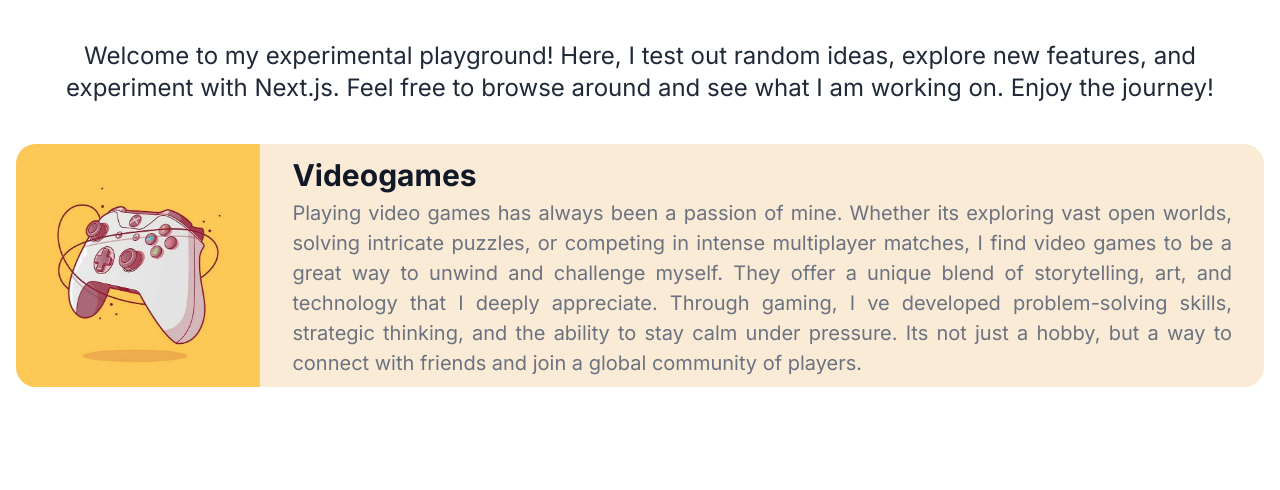
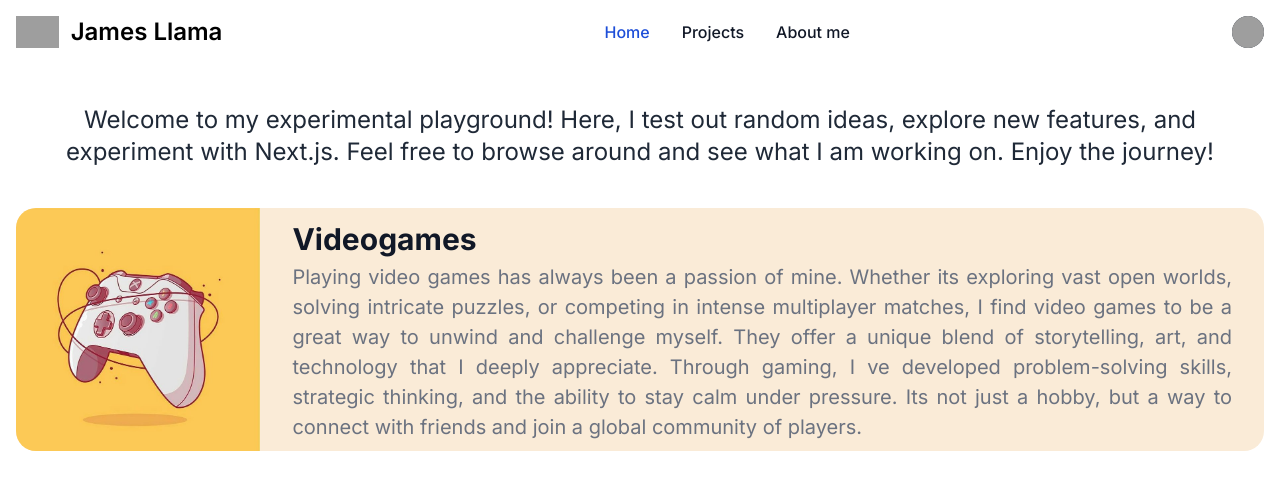
Before and after one commit to Hustini/random-stuff-nextjs, a Next.js app: page / in a window 1280 px wide. Shown: the top 490 px of the page. Built offline with nearby package versions, Linux system fonts and the light colour scheme; grey boxes are pictures that could not be loaded.

Commit message:
added a navbar

```diff
--- /dev/null
+++ b/app/compontents/NavBar.tsx
@@ -0,0 +1,84 @@
+import React from "react";
+import Image from 'next/image';
+
+
+const navBar = () => {
+    return (
+        <nav className="bg-white border-gray-200">
+            <div className="max-w-screen-xl flex flex-wrap items-center justify-between mx-auto p-4">
+                <a href="" className="flex items-center space-x-3 rtl:space-x-reverse">
+                    <img src="https://flowbite.com/docs/images/logo.svg" className="h-8" alt="Flowbite Logo"/>
+                    <span
+                        className="self-center text-2xl font-semibold whitespace-nowrap ">James Llama</span>
+                </a>
+                <div className="flex items-center md:order-2 space-x-3 md:space-x-0 rtl:space-x-reverse">
+                    <button type="button"
+                            className="flex text-sm bg-gray-800 rounded-full md:me-0 focus:ring-4 focus:ring-gray-300 "
+                            id="user-menu-button" aria-expanded="false" data-dropdown-toggle="user-dropdown"
+                            data-dropdown-placement="bottom">
+                        <span className="sr-only">Open user menu</span>
+                        <Image className="w-8 h-8 rounded-full" src="/img/me.png" alt="games" width={32} height={32}/>
+                    </button>
+                    <div
+                        className="z-50 hidden my-4 text-base list-none bg-white divide-y divide-gray-100 rounded-lg shadow"
+                        id="user-dropdown">
+                        <div className="px-4 py-3">
+                            <span className="block text-sm text-gray-900">James Llama</span>
+                            <span
+                                className="block text-sm  text-gray-500 truncate">name@flowbite.com</span>
+                        </div>
+                        <ul className="py-2" aria-labelledby="user-menu-button">
+                            <li>
+                                <a href="#"
+                                   className="block px-4 py-2 text-sm text-gray-700 hover:bg-gray-100">Dashboard</a>
+                            </li>
+                            <li>
+                                <a href="#"
+                                   className="block px-4 py-2 text-sm text-gray-700 hover:bg-gray-100">Settings</a>
+                            </li>
+                            <li>
+                                <a href="#"
+                                   className="block px-4 py-2 text-sm text-gray-700 hover:bg-gray-100">Earnings</a>
+                            </li>
+                            <li>
+                                <a href="#"
+                                   className="block px-4 py-2 text-sm text-gray-700 hover:bg-gray-100">Sign
+                                    out</a>
+                            </li>
+                        </ul>
+                    </div>
+                    <button data-collapse-toggle="navbar-user" type="button"
+                            className="inline-flex items-center p-2 w-10 h-10 justify-center text-sm text-gray-500 rounded-lg md:hidden hover:bg-gray-100 focus:outline-none focus:ring-2 focus:ring-gray-200"
+                            aria-controls="navbar-user" aria-expanded="false">
+                        <span className="sr-only">Open main menu</span>
+                        <svg className="w-5 h-5" aria-hidden="true" xmlns="http://www.w3.org/2000/svg" fill="none"
+                             viewBox="0 0 17 14">
+                            <path stroke="currentColor" stroke-linecap="round" stroke-linejoin="round" stroke-width="2"
+                                  d="M1 1h15M1 7h15M1 13h15"/>
+                        </svg>
+                    </button>
+                </div>
+                <div className="items-center justify-between hidden w-full md:flex md:w-auto md:order-1"
+                     id="navbar-user">
+                    <ul className="flex flex-col font-medium p-4 md:p-0 mt-4 border border-gray-100 rounded-lg bg-gray-50 md:space-x-8 rtl:space-x-reverse md:flex-row md:mt-0 md:border-0 md:bg-white">
+                        <li>
+                            <a href="#"
+                               className="block py-2 px-3 text-white bg-blue-700 rounded md:bg-transparent md:text-blue-700 md:p-0"
+                               aria-current="page">Home</a>
+                        </li>
+                        <li>
+                            <a href="#"
+                               className="block py-2 px-3 text-gray-900 rounded hover:bg-gray-100 md:hover:bg-transparent md:hover:text-blue-700 md:p-0">Projects</a>
+                        </li>
+                        <li>
+                            <a href="#"
+                               className="block py-2 px-3 text-gray-900 rounded hover:bg-gray-100 md:hover:bg-transparent md:hover:text-blue-700 md:p-0">About me</a>
+                        </li>
+                    </ul>
+                </div>
+            </div>
+        </nav>
+    );
+}
+
+export default navBar
--- a/app/page.tsx
+++ b/app/page.tsx
@@ -4,6 +4,7 @@
 export default function Home() {
   return (
     <main>
+        <NavBar />
         <h1 className='text-center text-2xl text-gray-800 m-10 px-2.5'>Welcome to my experimental playground! Here, I test out random ideas, explore new features, and experiment with Next.js. Feel free to browse around and see what I am working on. Enjoy the journey!</h1>
         <RawCss />
     </main>
```
